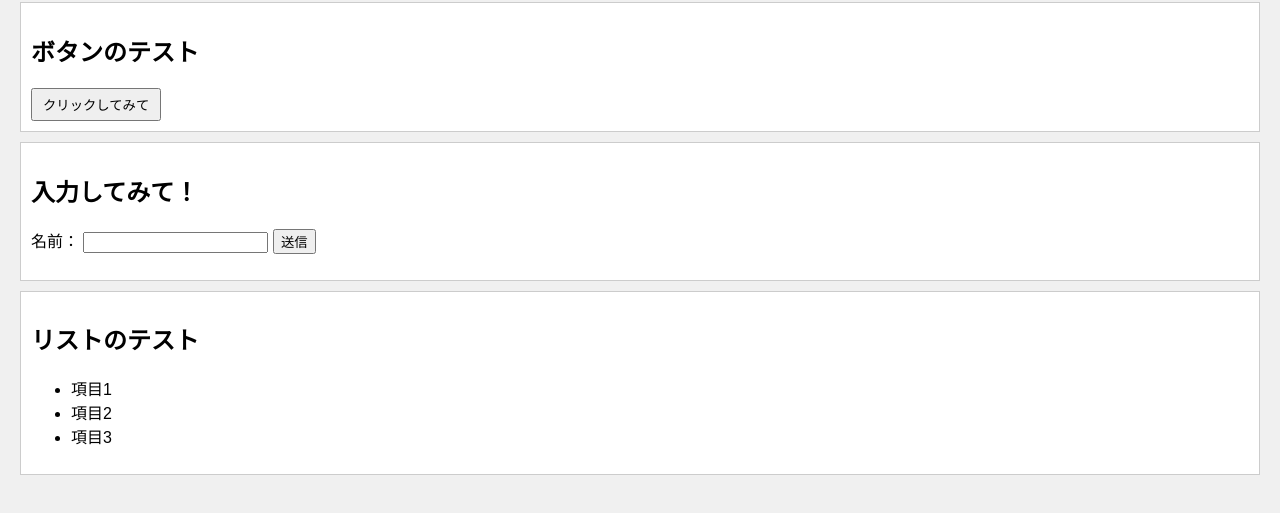
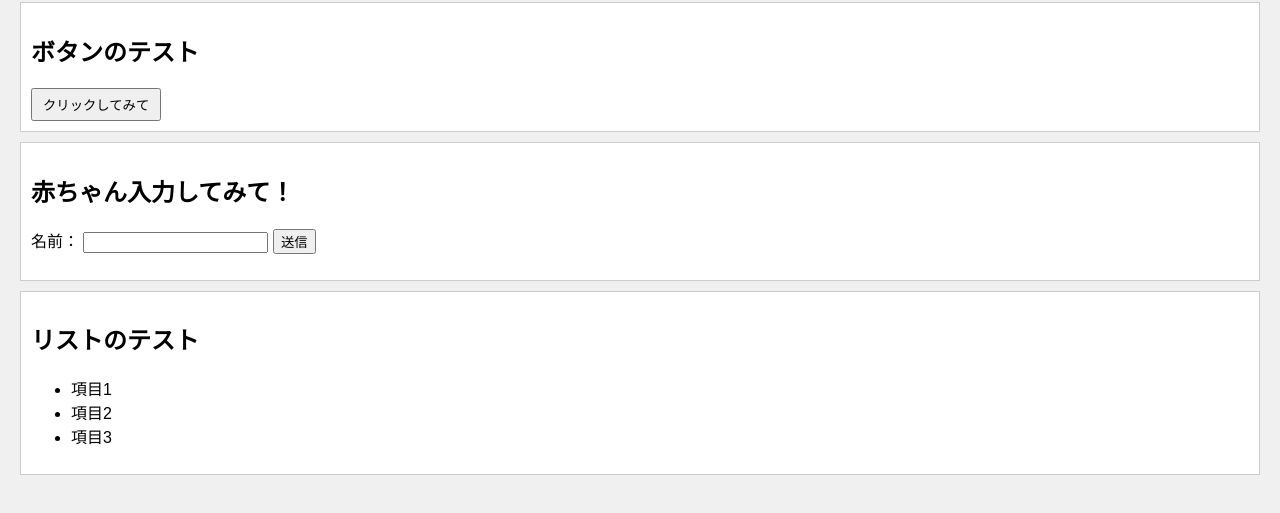
Before and after one commit to angler-git/test, a plain HTML site: page testdir/index.html in a window 1280 px wide. Shown: the part 87-600 px from the top of the page. Drawn offline with Linux system fonts and the light colour scheme.

Commit message:
Update index.html

```diff
--- a/testdir/index.html
+++ b/testdir/index.html
@@ -31,7 +31,7 @@
   </div>
 
   <div class="test-box">
-    <h2>入力してみて！</h2>
+    <h2>赤ちゃん入力してみて！</h2>
     <form onsubmit="handleSubmit(event)">
       <label for="name">名前：</label>
       <input type="text" id="name" name="name">
```
